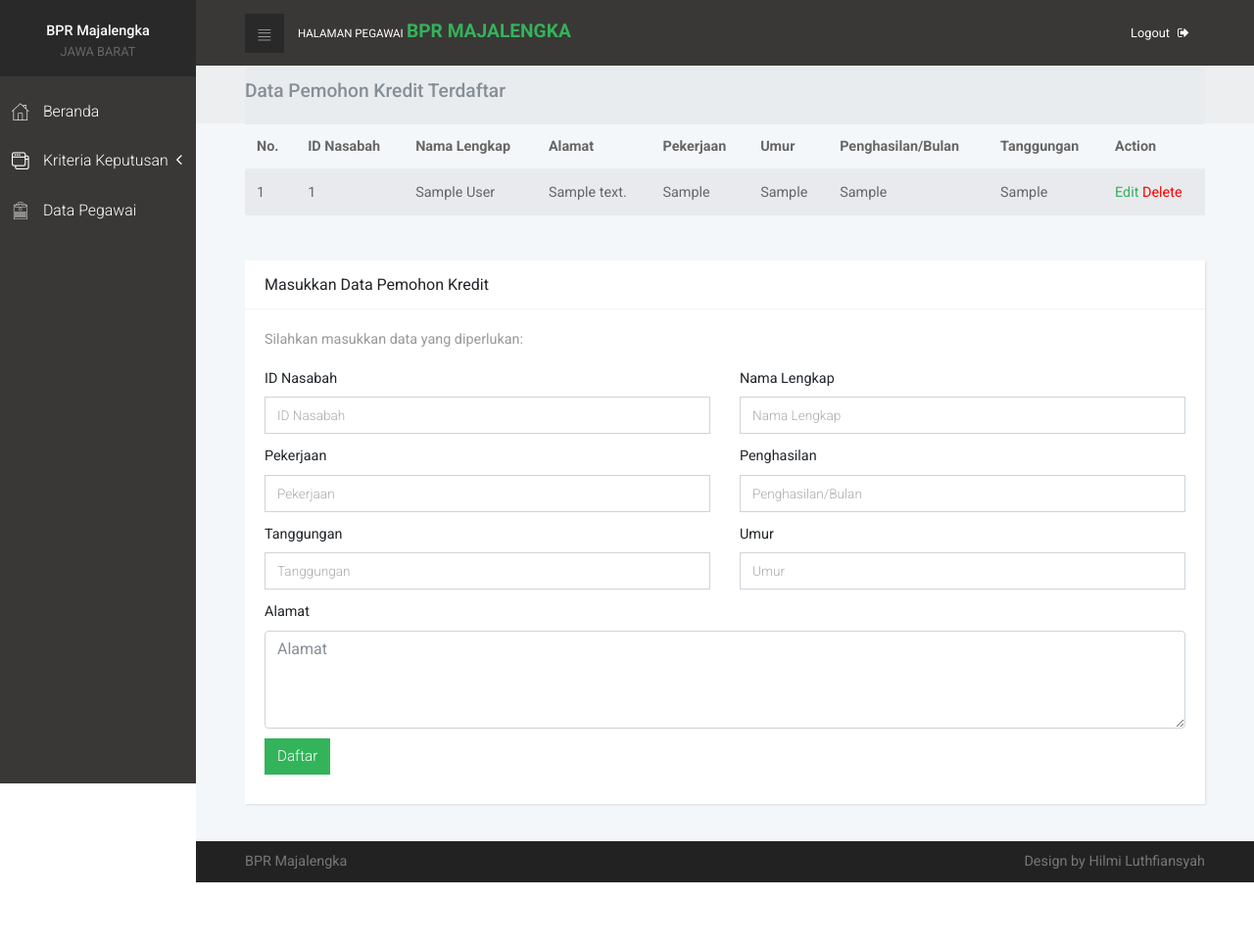
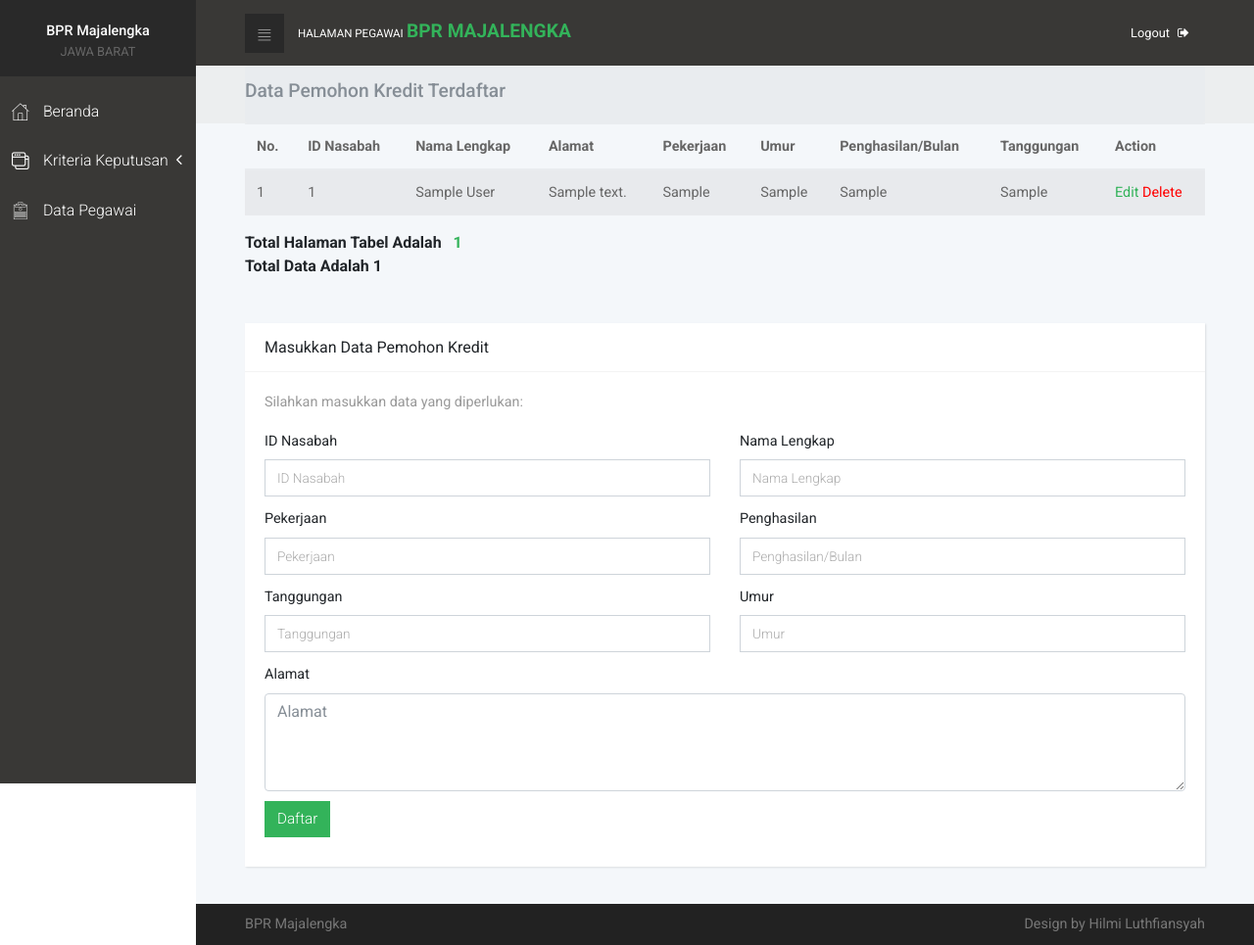
Before and after one commit to hilmiLuthfiansyah/kamu, a PHP site: page /nasabah.php in a window 1280 px wide. Shown: the whole page at 98% size. Before the commit the page ends 901 px from the top, so only its background shows below. Run offline with PHP 8.4, Linux system fonts and the light colour scheme; the visitor is signed in with stand-in values (Sample User, id 1); tables that the repository leaves empty or names only in its code hold one stand-in row (values such as "Sample post"); some libraries are stand-ins or nearby versions.

Commit message:
nasabah
table

```diff
--- a/nasabah.php
+++ b/nasabah.php
@@ -185,14 +185,23 @@
                                 </thead>
                                 <tbody>
                                     <?php
-				$i=0;
-				while($data=mysqli_fetch_array($hasil))
-				{
-				$i++;
-			?>
+
+                                    $per_page=10;
+                                    $page_query=mysqli_query($conn,"SELECT * FROM user");
+                                    $total=mysqli_num_rows($page_query);
+                                    $pages=ceil($total/$per_page);
+
+                                    $page=(isset($_GET['page'])) ? (int)$_GET['page']:1;
+                                    $start=($page-1)*$per_page;
+                                    $query=mysqli_query($conn,"SELECT * FROM user  LIMIT $start, $per_page");
+                                    $no=$start+1;
+
+                                   while($data=mysqli_fetch_assoc($query)){
+
+                                      ?>
                                         <tr>
                                             <td>
-                                                <?php echo $i;?>
+                                                <?php echo $no++;?>
                                             </td>
                                             <td>
                                                 <?php echo $data['id_user'];?>
@@ -222,12 +231,27 @@
                                             </td>
                                         </tr>
                                         <?php
-	}
-	?>
+	                                      }
+	                                    ?>
                                 </tbody>
-                            </table>
+                                </table>
+                                <table class="table table-striped">
+                                <?php
+                                if($pages >= 1 && $page <= $pages ){
+                                    echo "<b>Total Halaman Tabel Adalah</b> &nbsp";
+                                    for($x=1; $x <= $pages; $x++){
+                                        echo "&nbsp", ($x == $page) ? '<b><a href="?page='.$x.'">'.$x.'</a></b>' : '<a href="?page='.$x.'">'.$x.'</a>';
+
+                                    }
+                                }
+                                echo "<br/> ";
+                                echo "<b>Total Data Adalah </b>","<b>$total</b>";
+
+                                ?>
+                               </tbody>
+                             </table>
+                            </div>
                         </div>
-                    </div>
 
                     <div class="row">
                         <div class="col-lg-12">
```
